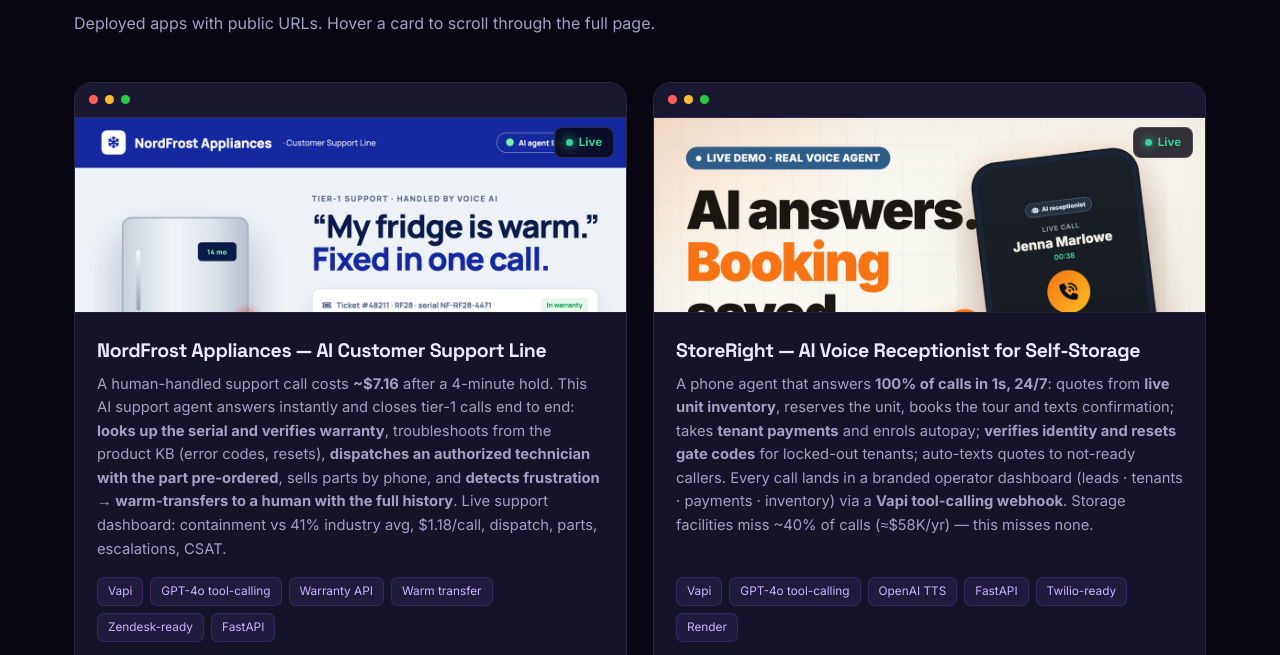
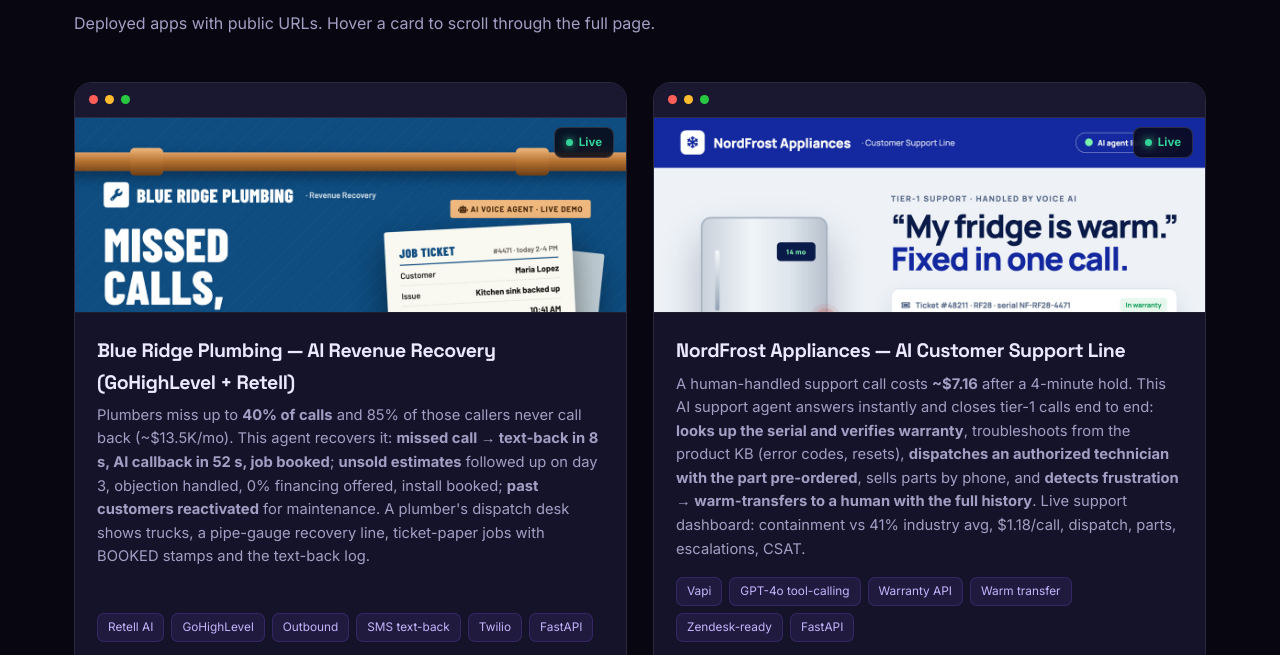
Before and after one commit to adelsherif8/portfolios, a plain HTML site: page ai-engineer/index.html in a window 1280 px wide. Shown: the part 2649-3304 px from the top of the page. Drawn offline with Linux system fonts and the light colour scheme.

Commit message:
Add Blue Ridge revenue-recovery project

```diff
--- a/ai-engineer/index.html
+++ b/ai-engineer/index.html
@@ -320,6 +320,16 @@ footer{border-top:1px solid var(--line);padding:34px 0;text-align:center;color:v
   <section id="work">
     <div class="sec-head reveal"><div class="k">Live Projects</div><h2>Click any demo — they're all real.</h2><p>Deployed apps with public URLs. Hover a card to scroll through the full page.</p></div>
     <div class="proj-grid">
+
+      <article class="card reveal">
+        <div class="shot"><span class="badge live"><span class="dot"></span> Live</span><img src="assets/projects/blueridge.jpg" alt="Blue Ridge Plumbing — AI revenue recovery agent"/></div>
+        <div class="card-body">
+          <h3>Blue Ridge Plumbing — AI Revenue Recovery (GoHighLevel + Retell)</h3>
+          <p class="desc">Plumbers miss up to <strong>40% of calls</strong> and 85% of those callers never call back (~$13.5K/mo). This agent recovers it: <strong>missed call → text-back in 8 s, AI callback in 52 s, job booked</strong>; <strong>unsold estimates</strong> followed up on day 3, objection handled, 0% financing offered, install booked; <strong>past customers reactivated</strong> for maintenance. A plumber's dispatch desk shows trucks, a pipe-gauge recovery line, ticket-paper jobs with BOOKED stamps and the text-back log.</p>
+          <div class="tech"><span>Retell AI</span><span>GoHighLevel</span><span>Outbound</span><span>SMS text-back</span><span>Twilio</span><span>FastAPI</span></div>
+          <div class="links"><a class="live" href="https://voicedesk-h31g.onrender.com/agent/recovery" target="_blank"><i class="fa-solid fa-arrow-up-right-from-square"></i> Live dashboard</a><a class="code" href="https://github.com/adelsherif8/voicedesk" target="_blank"><i class="fa-brands fa-github"></i> Code</a></div>
+        </div>
+      </article>
 
       <article class="card reveal">
         <div class="shot"><span class="badge live"><span class="dot"></span> Live</span><img src="assets/projects/nordfrost.jpg" alt="NordFrost Appliances — AI customer-support voice agent"/></div>
```
Also changed, not shown: voice-agent-engineer/index.html (+10 -0 lines), ai-engineer/assets/projects/blueridge.jpg (added), voice-agent-engineer/assets/projects/blueridge.jpg (added).
